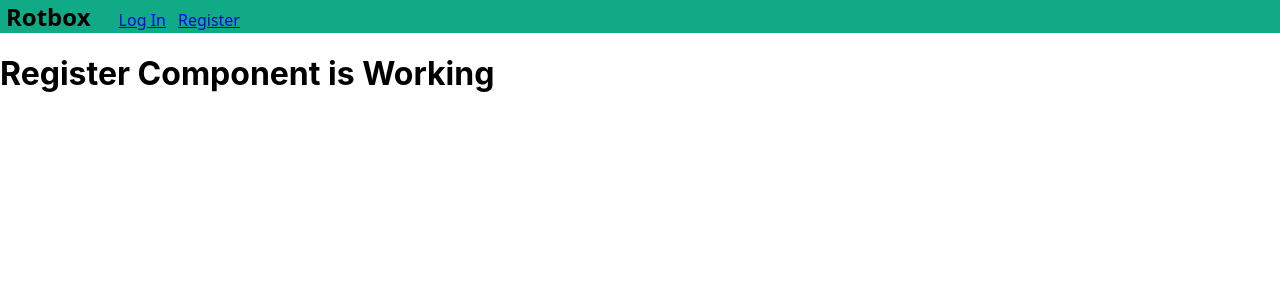
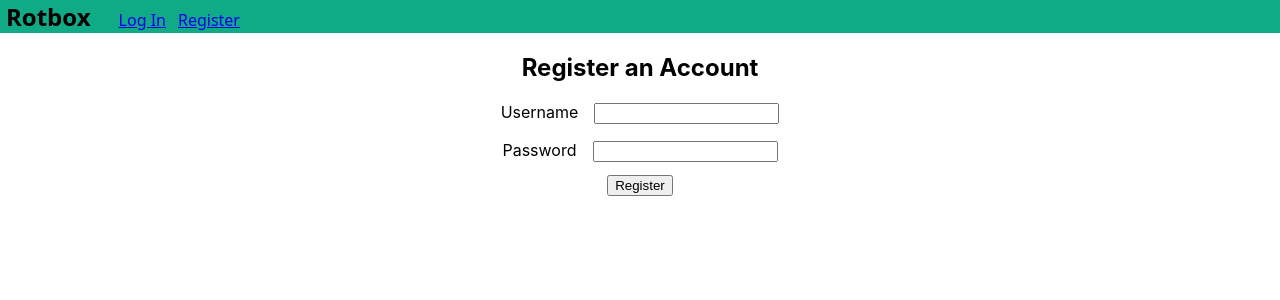
Before and after one commit to christianbnvdz/rotbox-react, a React (Create React App) app: page /register in a window 1280 px wide. Shown: the top 300 px of the page. Built offline with nearby package versions, Linux system fonts and the light colour scheme; no server answers.

Commit message:
feat: implement register form and styles
Allow users to register using the register form. Style the form using
the forms css module. Display whether a user registered successfully or
if an error occured.

```diff
--- a/src/css/Forms.module.css
+++ b/src/css/Forms.module.css
@@ -11,6 +11,10 @@
   color: #F00;
 }
 
+.success {
+  color: #11AA86;
+}
+
 .form {
   text-align: center;
 }
--- a/src/routes/Register.js
+++ b/src/routes/Register.js
@@ -1,9 +1,47 @@
-import React from 'react';
+import React, { useState } from 'react';
 
-function Files() {
+import FormsCSS from '../css/Forms.module.css';
+import RotboxAPI from '../services/api';
+
+function Register() {
+  const [msg, setMsg] = useState('');
+  const [errMsg, setErrMsg] = useState('');
+  const [user, setUserValues] = useState({ username: '', password: '' });
+
+  function register(username, password) {
+    (RotboxAPI.register(username, password)).then((response) => {
+      setMsg('Registered Succesfully');
+      setErrMsg('');
+    }).catch((response) => {
+      setMsg('');
+      setErrMsg(response.response.data.msg);
+    });
+  }
+
+  function updateUserValues(event) {
+    (event.target.id === 'username') ?
+      setUserValues({ username: event.target.value, password: user.password }) :
+      setUserValues({ username: user.username, password: event.target.value });
+  }
+
   return (
-    <h1>Register Component is Working</h1>
+    <section>
+      <h2 className={FormsCSS.title}>Register an Account</h2>
+      <p className={`${FormsCSS.msg} ${FormsCSS.success}`}>{msg}</p>
+      <p className={`${FormsCSS.msg} ${FormsCSS.error}`}>{errMsg}</p>
+      <form className={FormsCSS.form}>
+        <div className={FormsCSS.form_item}>
+          <label for="username">Username</label>
+          <input type="text" id="username" name="username" value={user.username} onChange={updateUserValues} required />
+        </div>
+        <div className={FormsCSS.form_item}>
+          <label for="password">Password</label>
+          <input type="password" id="password" name="password" value={user.password} onChange={updateUserValues} required />
+        </div>
+        <button className={FormsCSS.form_item} type="button" onClick={() => register(user.username, user.password)}>Register</button>
+      </form>
+    </section>
   );
 }
 
-export default Files;
+export default Register;
```
